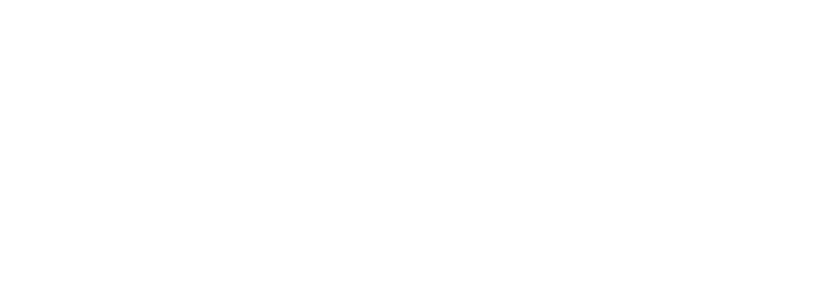
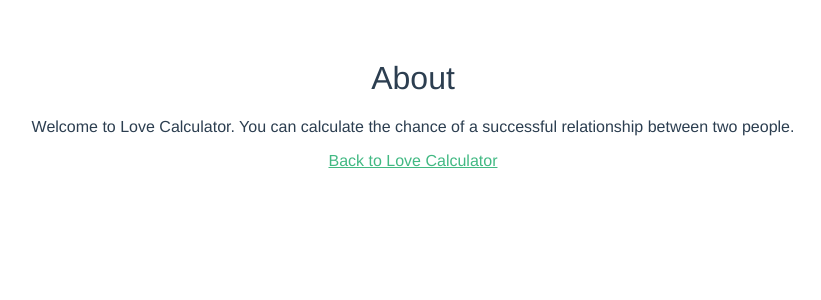
Before and after one commit to vpangng1/wats4000-final-project, a Vue app: page /#/LoverProfile in a window 1280 px wide. Shown: the top 300 px of the page, without its empty margins (227-1048 px from the left). Built offline with nearby package versions, Linux system fonts and the light colour scheme.

Commit message:
created about page

```diff
--- a/src/components/LoverProfile.vue
+++ b/src/components/LoverProfile.vue
@@ -0,0 +1,56 @@
+<template>
+
+  <div class="secret">
+    <h1>{{message}}</h1>
+    <p>Welcome to Love Calculator. You can calculate the chance of a successful relationship between two people.</p>
+    <ul>
+    <li><router-link to="/">Back to Love Calculator</router-link></li>
+    </ul>
+  </div>
+</template>
+
+<script>
+export default {
+    name: 'loveResults',
+    data () {
+      return {
+        message: 'About'
+
+      }
+    }
+}
+</script>
+
+<!-- Add "scoped" attribute to limit CSS to this component only -->
+<style scoped>
+.error {
+  border: 1px solid #aa0000;
+  padding: 1rem;
+  color: #aa0000;
+}
+h1, h2 {
+  font-weight: normal;
+}
+
+ul {
+  list-style-type: none;
+  padding: 0;
+}
+
+li {
+  display: inline-block;
+  margin: 0 10px;
+}
+
+a {
+  color: #42b983;
+}
+</style>
+<!--<template>
+	<h1>About</h1>
+	<p> Welcome to Love Calculator. You can calculate the chance of a successful relationship between two people. </p>
+
+	<ul>
+	<li><router-link to="/">Back to Love Calculator</router-link></li>
+	</ul>
+</template>-->
--- a/src/components/LoverSummary.vue
+++ b/src/components/LoverSummary.vue
@@ -19,6 +19,8 @@
 
    <!-- <div v-show="!showForm" class="success-message"> -->
       <lover-results v-bind:loveResults="loveResults"></lover-results>
+
+      <p>Learn About the Love Calculator! <router-link to="/LoverProfile">Click here</router-link></p>
    <!-- </div> -->
 
   </div>
--- a/src/router/index.js
+++ b/src/router/index.js
@@ -2,6 +2,7 @@ import Vue from 'vue'
 import Router from 'vue-router'
 import LoverSummary from '@/components/LoverSummary'
 import LoverResults from '@/components/LoverResults'
+import LoverProfile from '@/components/LoverProfile'
 
 Vue.use(Router)
 
@@ -13,9 +14,14 @@ export default new Router({
 			component: LoverSummary
 		},
 		{
-		      path: '/LoverResults',
-		      name: 'LoverResults',
-		      component: LoverResults
+		    path: '/LoverResults',
+		    name: 'LoverResults',
+		    component: LoverResults
+    	},
+    	{
+    		path: '/LoverProfile',
+    		name: 'LoverProfile',
+    		component: LoverProfile
     	}
 	]
 })
```
